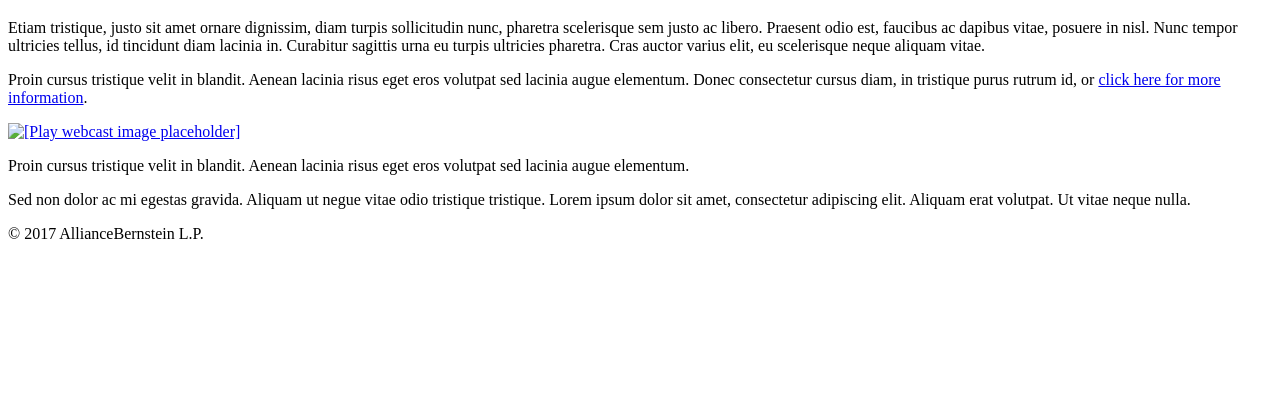
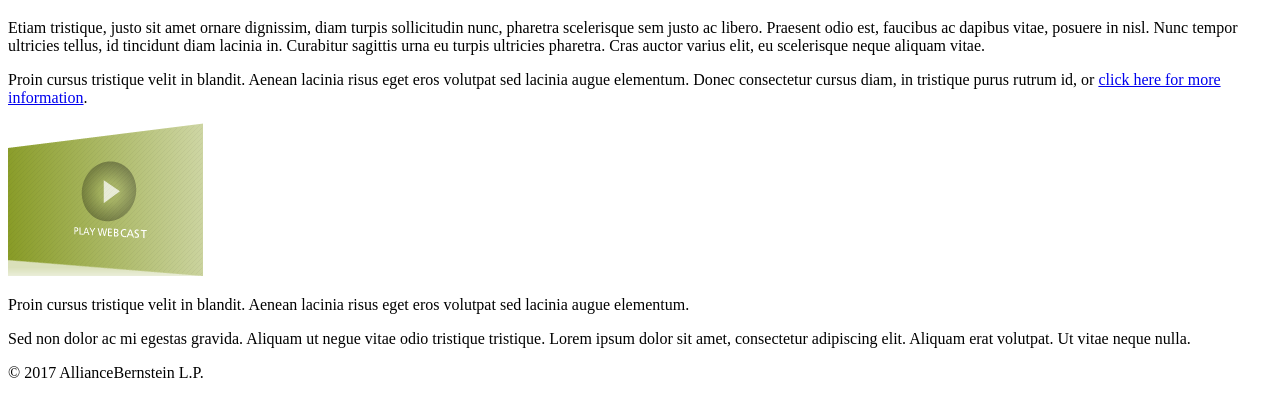
Before and after one commit to xxcxamis/mmp310-assignments, a plain HTML site: page assignment-01/index.html in a window 1280 px wide. Shown: the part 61-478 px from the top of the page. Drawn offline with Linux system fonts and the light colour scheme.

Commit message:
Replace underscore with dash in image filename

```diff
--- a/assignment-01/index.html
+++ b/assignment-01/index.html
@@ -17,7 +17,7 @@
             <p>Proin cursus tristique velit in blandit. Aenean lacinia risus eget eros volutpat sed lacinia augue elementum. Donec consectetur cursus diam, in tristique purus rutrum id, or <a href="http://www.npr.org">click here for more information</a>.</p>
          </main>
          <aside>
-            <a href="http://www.npr.org"><img src="img/video_player.png" height="153" width="195" alt="[Play webcast image placeholder]"></a>
+            <a href="http://www.npr.org"><img src="img/video-player.png" height="153" width="195" alt="[Play webcast image placeholder]"></a>
             <p>Proin cursus tristique velit in blandit. Aenean lacinia risus eget eros volutpat sed lacinia augue elementum.</p>
          </aside>
       </div>
```
